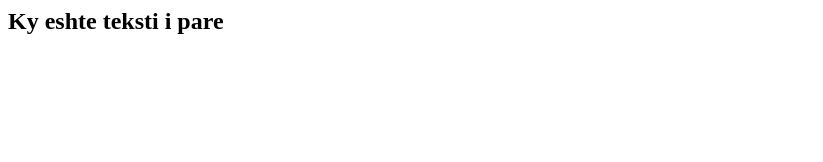
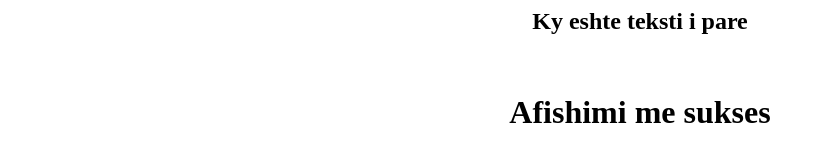
Before and after one commit to eg713/devi-project, a plain HTML site: page index.html in a window 1280 px wide. Shown: the whole page, without its empty margins (0-823 px from the left). Drawn offline with Linux system fonts and the light colour scheme.

Commit message:
ndryshimi index

```diff
--- a/index.html
+++ b/index.html
@@ -1 +1,2 @@
-<h2>Ky eshte teksti i pare</h2>
+<center><h2>Ky eshte teksti i pare</h2></br>
+<h1>Afishimi me sukses</h1> </center>
```
